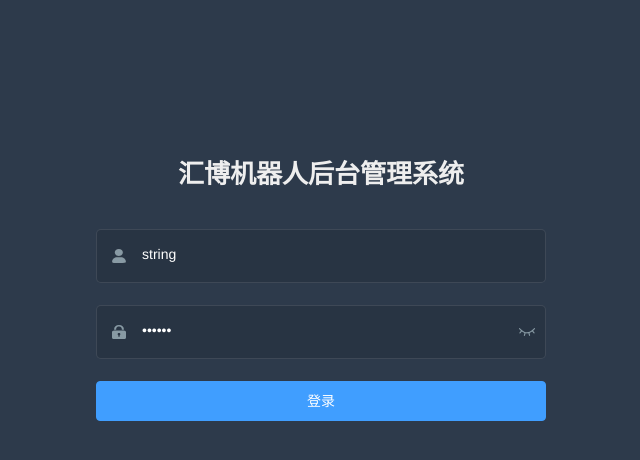
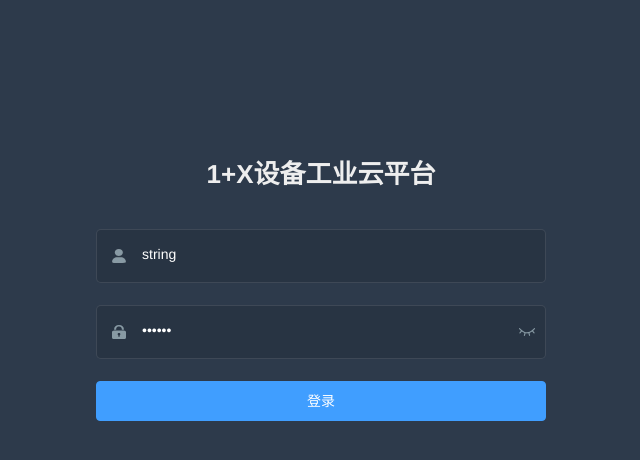
Before and after one commit to wangyaru123/garbage-sort-vue, a Vue app: page /#/login in a window 1280 px wide. Shown: the top 460 px of the page, without its empty margins (319-959 px from the left). Built offline with nearby package versions, Linux system fonts and the light colour scheme.

Commit message:
fix(vue.config.js&setting&avatar): 1# 标题，登录页标题；2# 项目配置；3#  头像

```diff
--- a/src/settings.js
+++ b/src/settings.js
@@ -1,6 +1,6 @@
 module.exports = {
 
-  title: '潘多拉魔盒',
+  title: '1+X设备工业云平台',
 
   /**
    * @type {boolean} true | false
--- a/src/views/login/index.vue
+++ b/src/views/login/index.vue
@@ -2,7 +2,7 @@
   <div class="login-container">
     <el-form ref="loginForm" :model="loginForm" :rules="loginRules" class="login-form" auto-complete="on" label-position="left">
       <div class="title-container">
-        <h3 class="title">汇博机器人后台管理系统</h3>
+        <h3 class="title">1+X设备工业云平台</h3>
       </div>
       <el-form-item prop="username">
         <span class="svg-container">
--- a/src/views/ucenter/rolesInfo.vue
+++ b/src/views/ucenter/rolesInfo.vue
@@ -184,7 +184,7 @@ export default {
           item.name = this.urlData.filter(i => item.resourceUrl === i.resourceUrl)[0].name
         })
         this.treeData = res
-        console.log(this.treeData)
+        // console.log(this.treeData)
         // this.actionsList = res
       }).catch(err => this.$message.error(err))
     },
@@ -212,7 +212,7 @@ export default {
       getRolesInfoById(id).then(res => {
         this.dialogData = res
         this.checkedActions = res.actions.map(item => item.adminActionId)
-        console.log(this.checkedActions)
+        // console.log(this.checkedActions)
       }).catch(err => this.$message.error(err))
     },
     // 点击编辑按钮，弹框显示，并回显数据
--- a/vue.config.js
+++ b/vue.config.js
@@ -47,6 +47,6 @@ module.exports = {
   },
   // 主要用于部署，以子模块的形式部署，路由：/sensor-setting
   publicPath: process.env.NODE_ENV === 'production'
-    ? '/box-framework-vue/'
+    ? '/one-plus-x/'
     : '/'
 }
```
Also changed, not shown: src/assets/avatar.jpg, src/assets/avatar1.jpg (added).
